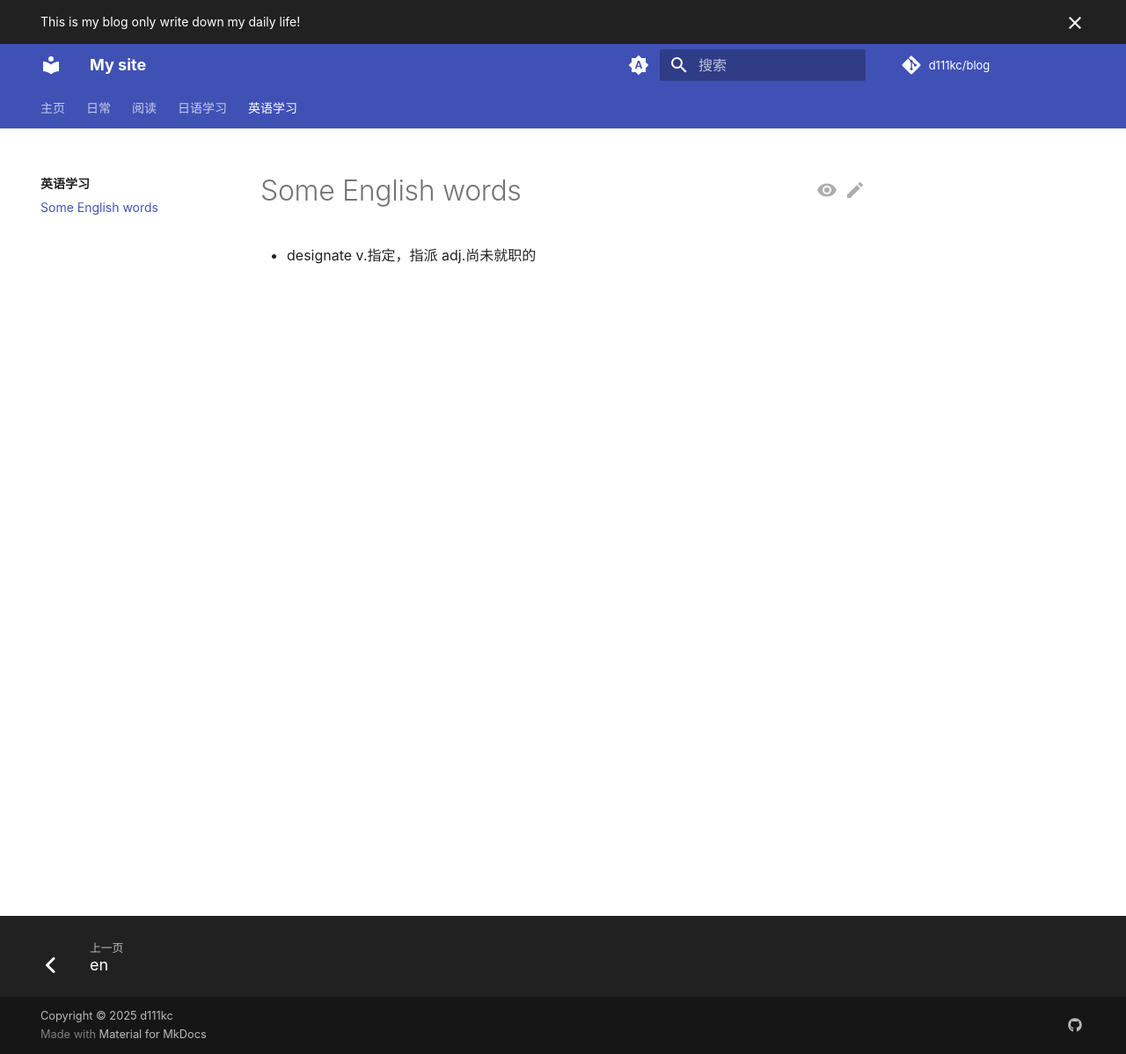
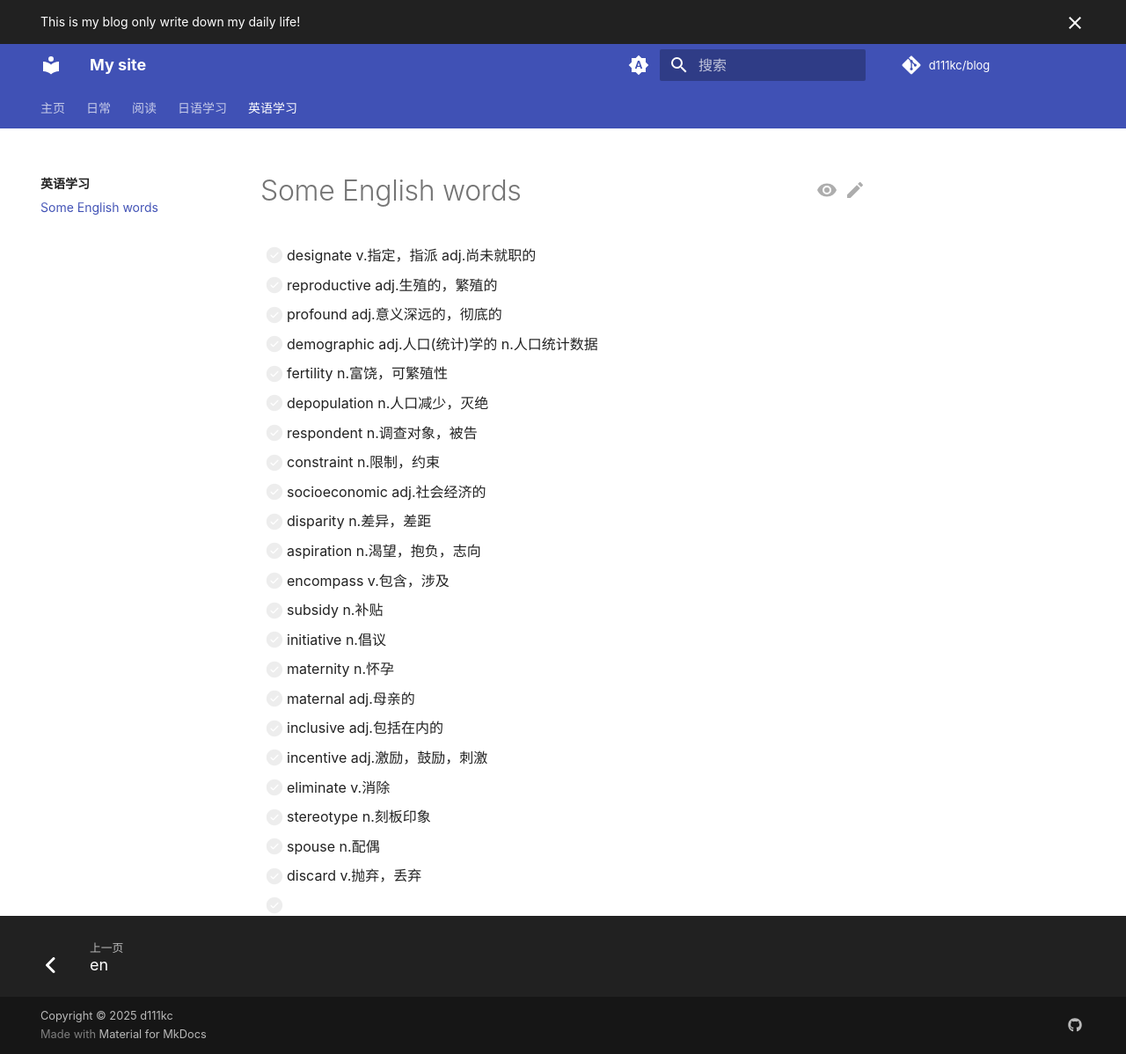
Before and after one commit to d111kc/blog, an MkDocs documentation site: the page built from docs/en/words.md, in a window 1280 px wide and 1198 px high. Shown: the whole window at 88% size. Built offline with MkDocs 1.6.1 and Material for MkDocs 9.7.7, drawn with Linux system fonts in a browser that asks for light colours; comment, search, counter and statistics services are not loaded.

Commit message:
more words

```diff
--- a/docs/en/words.md
+++ b/docs/en/words.md
@@ -3,4 +3,26 @@ title: Some English words
 comment: true
 ---
 
-- designate v.指定，指派 adj.尚未就职的
+- [ ] designate v.指定，指派 adj.尚未就职的
+- [ ] reproductive adj.生殖的，繁殖的
+- [ ] profound adj.意义深远的，彻底的
+- [ ] demographic adj.人口(统计)学的 n.人口统计数据
+- [ ] fertility n.富饶，可繁殖性
+- [ ] depopulation n.人口减少，灭绝
+- [ ] respondent n.调查对象，被告
+- [ ] constraint n.限制，约束
+- [ ] socioeconomic adj.社会经济的
+- [ ] disparity n.差异，差距
+- [ ] aspiration n.渴望，抱负，志向
+- [ ] encompass v.包含，涉及
+- [ ] subsidy n.补贴
+- [ ] initiative n.倡议
+- [ ] maternity n.怀孕
+- [ ] maternal adj.母亲的
+- [ ] inclusive adj.包括在内的
+- [ ] incentive adj.激励，鼓励，刺激
+- [ ] eliminate v.消除
+- [ ] stereotype n.刻板印象
+- [ ] spouse n.配偶
+- [ ] discard v.抛弃，丢弃
+- [ ]
--- a/mkdocs.yml
+++ b/mkdocs.yml
@@ -101,7 +101,7 @@ extra_javascript:
   - javascripts/extra.js
   - djavascripts/shortcuts.js
   - javascripts/mathjax.js
-  - https://unpkg.com/mathjax@3/es5/tex-mml-chtml.js
+  # - https://unpkg.com/mathjax@3/es5/tex-mml-chtml.js
 
 plugins:
   - search
```
